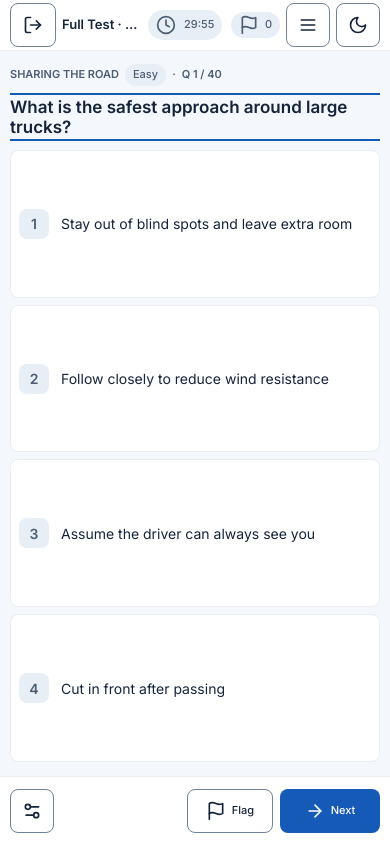
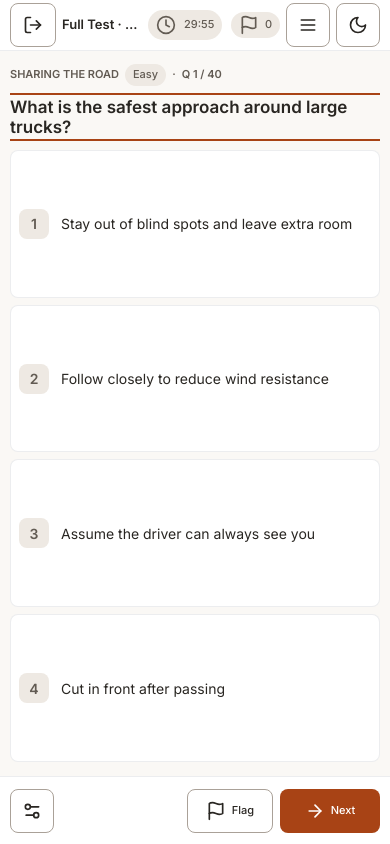
Before and after one commit to muknan/NS-Learners, a Next.js app: page /exam in a window 390 px wide. Built offline with nearby package versions, Linux system fonts and the light colour scheme.

Commit message:
Polish warm theme, responsive navigation and compact practice controls

```diff
--- a/src/app/layout.tsx
+++ b/src/app/layout.tsx
@@ -27,7 +27,7 @@ export const metadata: Metadata = {
 };
 
 export const viewport: Viewport = {
-  themeColor: '#155ab6',
+  themeColor: '#a84315',
   colorScheme: 'light dark',
 };
 
--- a/src/components/exam/ExamClient.tsx
+++ b/src/components/exam/ExamClient.tsx
@@ -908,21 +908,21 @@ function ExamWorkspace({ questions }: { questions: Question[] }) {
           <div className="submit-warning">
             <AlertTriangle aria-hidden="true" />
             <p>
-              Save this attempt to resume later, or discard it without adding a completed result.
+              Save your answers to resume later. Exiting without saving discards this attempt.
               {session.expiresAt !== null
                 ? ' The timed test clock keeps running while you are away.'
                 : ''}
             </p>
           </div>
           {exitError ? <p role="alert">{exitError}</p> : null}
-          <footer className="modal__footer">
+          <footer className="modal__footer exit-actions">
+            <Button onClick={() => exitExam(true)}>Save progress &amp; exit</Button>
             <Button tone="secondary" onClick={() => setExitModalOpen(false)}>
               Keep practicing
             </Button>
-            <Button tone="ghost" onClick={() => exitExam(false)}>
+            <Button tone="danger" onClick={() => exitExam(false)}>
               Exit without saving
             </Button>
-            <Button onClick={() => exitExam(true)}>Save progress &amp; exit</Button>
           </footer>
         </Modal>
       ) : null}
--- a/src/components/exam/NavigatorDrawer.tsx
+++ b/src/components/exam/NavigatorDrawer.tsx
@@ -98,6 +98,13 @@ export function NavigatorDrawer({
     return null;
   }
 
+  const firstUnanswered = session.questionIds.findIndex(
+    (id, index) =>
+      !session.answers[id] &&
+      (session.mode !== 'full-test' ||
+        (session.sectionTwoStartedAt != null ? index >= 20 : index < 20)),
+  );
+
   return (
     <div className="navigator-drawer" role="presentation">
       <button
@@ -138,6 +145,16 @@ export function NavigatorDrawer({
             </strong>
           </div>
           <ProgressBar value={progress.percentage} label="Exam progress" />
+          <Button
+            tone="secondary"
+            disabled={firstUnanswered < 0}
+            onClick={() => {
+              onSelect(firstUnanswered);
+              onClose();
+            }}
+          >
+            First unanswered
+          </Button>
           {session.mode === 'assisted' ? <small>Did you know? {tip}</small> : null}
         </div>
 
--- a/src/components/home/HomeClient.tsx
+++ b/src/components/home/HomeClient.tsx
@@ -233,7 +233,8 @@ export function HomeClient({ flashcardTotal, stats }: HomeClientProps) {
                   <Badge tone="warning">In progress</Badge>
                   <h2>Resume your {getExamMode(sess.mode).label}</h2>
                   <p>
-                    Question {sess.currentIndex + 1} of {sess.questionIds.length} is waiting.
+                    {Object.keys(sess.answers).length} of {sess.questionIds.length} answered ·
+                    Continue at question {sess.currentIndex + 1}.
                   </p>
                 </div>
                 <div className="resume-card__actions">
--- a/src/components/layout/Header.tsx
+++ b/src/components/layout/Header.tsx
@@ -64,11 +64,17 @@ export function Header() {
       </Link>
 
       <nav className="site-nav" aria-label="Primary navigation">
-        <Link aria-current={pathname === '/' ? 'page' : undefined} href="/" prefetch={false}>
+        <Link
+          aria-label="Home"
+          aria-current={pathname === '/' ? 'page' : undefined}
+          href="/"
+          prefetch={false}
+        >
           <Home aria-hidden="true" />
           <span className="site-nav__label">Home</span>
         </Link>
         <Link
+          aria-label="Handbooks"
           aria-current={pathname === '/handbooks' ? 'page' : undefined}
           href="/handbooks"
           prefetch={false}
@@ -77,6 +83,7 @@ export function Header() {
           <span className="site-nav__label">Handbooks</span>
         </Link>
         <Link
+          aria-label="Flashcards"
           aria-current={pathname === '/flashcards' ? 'page' : undefined}
           href="/flashcards"
           prefetch={false}
--- a/src/components/layout/SettingsPanel.tsx
+++ b/src/components/layout/SettingsPanel.tsx
@@ -86,10 +86,6 @@ export function SettingsPanel({ open, onClose }: { open: boolean; onClose: () =>
           <section className="settings-section" aria-labelledby="advance-settings-title">
             <h3 id="advance-settings-title">Auto-advance delay</h3>
             <div className="setting-row">
-              <div className="setting-label">
-                Auto-advance delay
-                <span className="setting-value">{advanceDuration}s</span>
-              </div>
               <div className="delay-choice" role="group" aria-label="Auto-advance delay">
                 {ADVANCE_DURATION_OPTIONS.map((duration) => (
                   <button
@@ -114,6 +110,8 @@ export function SettingsPanel({ open, onClose }: { open: boolean; onClose: () =>
             aria-labelledby="data-settings-title"
           >
             <h3 id="data-settings-title">Data &amp; shortcuts</h3>
+            <details>
+              <summary>Keyboard shortcuts</summary>
               <dl className="shortcut-list">
                 <div>
                   <dt>1-4</dt>
@@ -140,6 +138,7 @@ export function SettingsPanel({ open, onClose }: { open: boolean; onClose: () =>
                   <dd>Close panels and dialogs</dd>
                 </div>
               </dl>
+            </details>
             <button
               className="settings-text-button"
               onClick={() => {
--- a/src/styles/globals.css
+++ b/src/styles/globals.css
@@ -124,6 +124,8 @@ p {
 }
 
 .site-header {
+  width: min(1080px, 100%);
+  flex-wrap: wrap;
   display: flex;
   align-items: center;
   justify-content: space-between;
@@ -133,6 +135,7 @@ p {
 }
 
 .site-logo {
+  flex-shrink: 0;
   display: flex;
   align-items: center;
   gap: 10px;
@@ -170,11 +173,14 @@ p {
 }
 
 .site-nav {
+  flex: 1 1 540px;
   display: flex;
   align-items: center;
   gap: var(--space-2);
-  overflow-x: auto;
+  overflow: visible;
   flex-wrap: nowrap;
+  min-width: 0;
+  justify-content: center;
   scrollbar-width: none;
   padding-block: 4px;
   margin-block: -4px;
@@ -2303,7 +2309,7 @@ input[type='range'] {
 
 .submit-warning {
   display: flex;
-  align-items: center;
+  align-items: flex-start;
   gap: 10px;
   padding: 16px;
 }
@@ -2886,7 +2892,7 @@ input[type='range'] {
 
 @media (max-width: 380px) {
   .site-nav {
-    gap: var(--space-1);
+    gap: 2px;
   }
 
   .site-nav > a,
@@ -3337,8 +3343,8 @@ input[type='range'] {
 .button--ghost:not(:disabled):hover,
 .button--secondary:not(:disabled):hover,
 [data-theme='dark'] .button--secondary:not(:disabled):hover {
-  border-color: var(--color-brand-primary);
-  background: var(--color-brand-tertiary);
+  border-color: color-mix(in srgb, var(--color-control-border) 75%, var(--color-text-primary));
+  background: color-mix(in srgb, var(--color-surface-muted) 70%, var(--color-surface-card));
   color: var(--color-text-primary);
 }
 
@@ -3351,3 +3357,60 @@ input[type='range'] {
 .modal__footer {
   flex-wrap: wrap;
 }
+
+.submit-warning svg {
+  flex: 0 0 24px;
+  width: 24px;
+  height: 24px;
+  margin-top: 2px;
+  color: var(--color-warning);
+}
+
+.modal__footer.exit-actions {
+  display: grid;
+  grid-template-columns: repeat(2, minmax(0, 1fr));
+  align-items: stretch;
+  gap: 10px;
+  padding: 8px 16px 16px;
+}
+.exit-actions .button {
+  min-height: 46px;
+  padding: 10px;
+}
+.exit-actions .button--primary {
+  grid-column: 1 / -1;
+}
+.exit-actions .button--danger {
+  background: var(--color-error-bg);
+  color: var(--color-error);
+  border-color: color-mix(in srgb, var(--color-error) 45%, var(--color-surface-card));
+}
+.exit-actions .button--danger:hover {
+  background: color-mix(in srgb, var(--color-error) 16%, var(--color-surface-card));
+}
+
+@media (max-width: 1000px) {
+  .site-header {
+    display: grid;
+    grid-template-columns: minmax(0, 1fr);
+    justify-items: center;
+    gap: 12px;
+  }
+  .site-nav {
+    width: 100%;
+    justify-content: center;
+  }
+}
+@media (max-width: 640px) {
+  .site-nav__label {
+    display: none;
+  }
+}
+.settings-section details summary {
+  cursor: pointer;
+  padding-block: 10px;
+}
+.settings-section details .shortcut-list {
+  display: grid;
+  margin-top: 12px;
+}
--- a/src/styles/tokens.css
+++ b/src/styles/tokens.css
@@ -1,21 +1,21 @@
 :root {
-  --color-brand-primary: #155ab6;
-  --color-brand-secondary: #08366f;
-  --color-brand-tertiary: #e9f2ff;
-  --color-brand-dark: #10478f;
-  --color-surface-base: #f4f7fb;
+  --color-brand-primary: #a84315;
+  --color-brand-secondary: #92390f;
+  --color-brand-tertiary: #f8ece2;
+  --color-brand-dark: #92390f;
+  --color-surface-base: #faf8f5;
   --color-surface-card: #ffffff;
-  --color-surface-muted: #e8eef5;
+  --color-surface-muted: #eee9e3;
   --color-surface-nav: #ffffff;
   --color-surface-overlay: rgba(0, 0, 0, 0.4);
-  --color-text-primary: #14243a;
-  --color-text-secondary: #4b5e75;
-  --color-text-muted: #506178;
+  --color-text-primary: #292622;
+  --color-text-secondary: #625b53;
+  --color-text-muted: #685e54;
   --color-text-inverse: #ffffff;
   --color-border-default: rgba(20, 36, 58, 0.08);
   --color-border-strong: rgba(20, 36, 58, 0.18);
-  --color-control-border: #71829b;
-  --color-border-focus: #155ab6;
+  --color-control-border: #aaa198;
+  --color-border-focus: #a84315;
   --color-success: #1f7a4a;
   --color-success-bg: #e8f5ee;
   --color-success-border: rgba(31, 122, 74, 0.2);
@@ -64,7 +64,7 @@
   --radius-badge: var(--radius-pill);
   --shadow-sm: 0 1px 3px rgba(0, 0, 0, 0.06), 0 1px 2px rgba(0, 0, 0, 0.04);
   --shadow-md: 0 4px 12px rgba(0, 0, 0, 0.08);
-  --shadow-card-hover: 0 4px 16px rgba(21, 90, 182, 0.12);
+  --shadow-card-hover: 0 4px 16px rgba(168, 67, 21, 0.12);
   --transition-fast: 0.12s ease;
   --transition-normal: 0.2s ease;
   --transition-slow: 0.35s ease;
@@ -86,20 +86,20 @@
 }
 
 [data-theme='dark'] {
-  --color-control-border: #61758f;
-  --color-brand-dark: #66b5ff;
-  --color-brand-tertiary: #17324f;
-  --color-brand-primary: #66b5ff;
-  --color-brand-secondary: #b8ddff;
-  --color-text-inverse: #101e30;
-  --color-surface-base: #0c1422;
-  --color-surface-card: #101e30;
-  --color-surface-muted: #1b2b40;
-  --color-surface-nav: #101b2c;
+  --color-control-border: #4c4d50;
+  --color-brand-dark: #f0aa75;
+  --color-brand-tertiary: #332a24;
+  --color-brand-primary: #f0aa75;
+  --color-brand-secondary: #f7bc91;
+  --color-text-inverse: #202124;
+  --color-surface-base: #17181b;
+  --color-surface-card: #202124;
+  --color-surface-muted: #2a2b2f;
+  --color-surface-nav: #1c1d20;
   --color-surface-overlay: rgba(0, 0, 0, 0.6);
-  --color-text-primary: #edf4ff;
-  --color-text-secondary: #afc0d6;
-  --color-text-muted: #afc0d6;
+  --color-text-primary: #f6f1eb;
+  --color-text-secondary: #c5bcb2;
+  --color-text-muted: #c5bcb2;
   --color-border-default: rgba(175, 192, 214, 0.08);
   --color-border-strong: rgba(175, 192, 214, 0.18);
   --color-success: #34d27a;
@@ -113,6 +113,6 @@
   --color-warning-border: rgba(251, 178, 74, 0.25);
   --shadow-sm: 0 1px 3px rgba(0, 0, 0, 0.3);
   --shadow-md: 0 4px 12px rgba(0, 0, 0, 0.4);
-  --shadow-card-hover: 0 4px 16px rgba(21, 90, 182, 0.2);
+  --shadow-card-hover: 0 4px 16px rgba(168, 67, 21, 0.2);
   color-scheme: dark;
 }
```
Also changed, not shown: public/manifest.webmanifest, 2 other files (tests, documents, lock files or other folders). Lines whose indentation alone changed are shown as unchanged.
